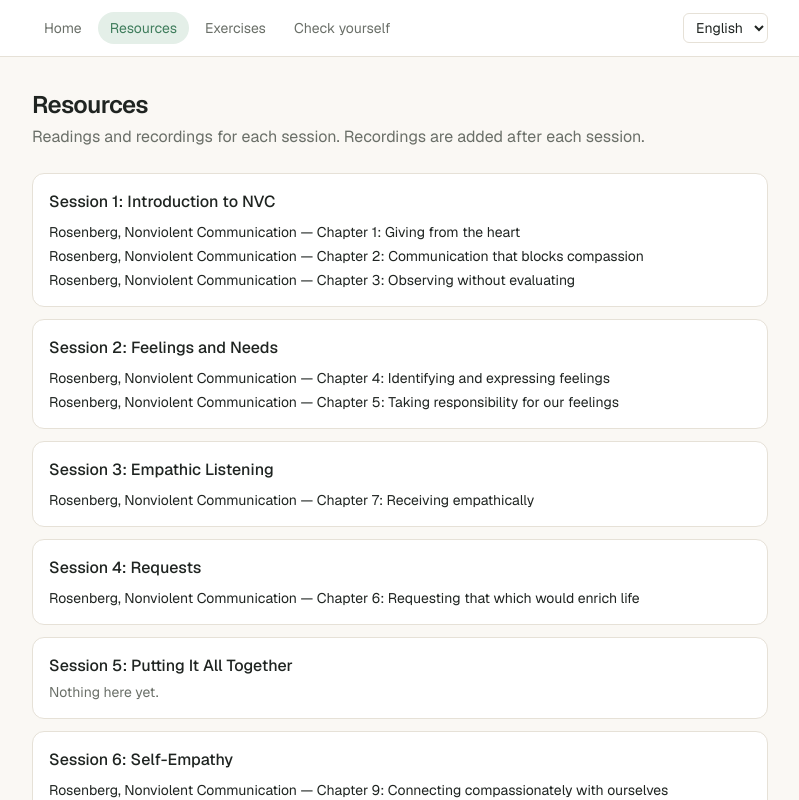
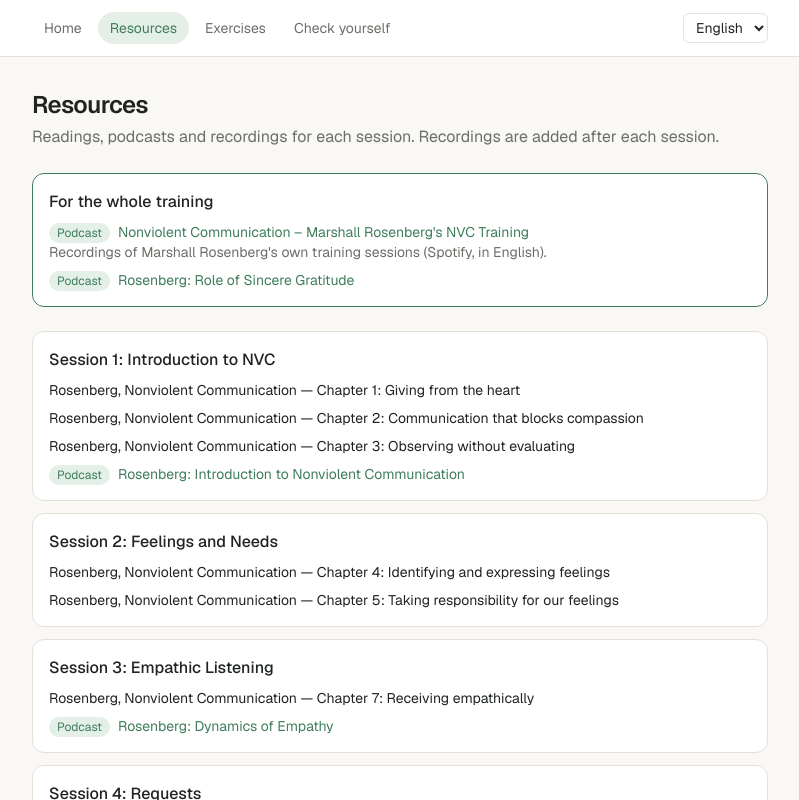
Before and after one commit to klenggnelk/nvc-ft, a Next.js app: page /resources in a window 1280 px wide. Shown: the top 800 px of the page, without its empty margins (240-1039 px from the left). Built offline with nearby package versions, Linux system fonts and the light colour scheme.

Commit message:
Add Rosenberg podcast episodes to resources and session pages

```diff
--- a/app/resources/page.tsx
+++ b/app/resources/page.tsx
@@ -3,27 +3,64 @@
 import Link from "next/link";
 import { useLanguage } from "@/app/context/LanguageContext";
 import { getCopy, localize, type Language } from "@/app/lib/language";
-import { sessions } from "@/content/sessions";
+import { generalResources, sessions, type Resource } from "@/content/sessions";
 
 const copyByLanguage: Record<
   Language,
-  { title: string; intro: string; session: string; recording: string; empty: string }
+  {
+    title: string;
+    intro: string;
+    general: string;
+    session: string;
+    recording: string;
+    empty: string;
+    podcast: string;
+  }
 > = {
   en: {
     title: "Resources",
-    intro: "Readings and recordings for each session. Recordings are added after each session.",
+    intro: "Readings, podcasts and recordings for each session. Recordings are added after each session.",
+    general: "For the whole training",
     session: "Session",
     recording: "Recording of the topics and exercise instructions",
     empty: "Nothing here yet.",
+    podcast: "Podcast",
   },
   no: {
     title: "Ressurser",
-    intro: "Lesestoff og opptak for hver samling. Opptakene legges ut etter hver samling.",
+    intro: "Lesestoff, podkaster og opptak for hver samling. Opptakene legges ut etter hver samling.",
+    general: "For hele kurset",
     session: "Samling",
     recording: "Opptak av temaene og øvelsesinstruksjonene",
     empty: "Ingenting her ennå.",
+    podcast: "Podkast",
   },
 };
+
+function ResourceItem({ resource, language }: { resource: Resource; language: Language }) {
+  const copy = getCopy(copyByLanguage, language);
+  const external = resource.url?.startsWith("http");
+
+  return (
+    <li>
+      {resource.kind === "podcast" && (
+        <span className="mr-2 rounded-full bg-accent-soft px-2 py-0.5 text-xs text-accent">{copy.podcast}</span>
+      )}
+      {resource.url ? (
+        <a
+          href={resource.url}
+          {...(external ? { target: "_blank", rel: "noopener noreferrer" } : {})}
+          className="text-accent underline-offset-2 hover:underline"
+        >
+          {localize(resource.title, language)}
+        </a>
+      ) : (
+        localize(resource.title, language)
+      )}
+      {resource.note && <p className="text-muted">{localize(resource.note, language)}</p>}
+    </li>
+  );
+}
 
 export default function ResourcesPage() {
   const { language } = useLanguage();
@@ -35,6 +72,18 @@
         <h1 className="text-2xl font-semibold tracking-tight">{copy.title}</h1>
         <p className="text-muted">{copy.intro}</p>
       </header>
+
+      {generalResources.length > 0 && (
+        <section className="rounded-xl border border-accent bg-card p-4">
+          <h2 className="font-medium">{copy.general}</h2>
+          <ul className="mt-2 space-y-2 text-sm">
+            {generalResources.map((resource) => (
+              <ResourceItem key={resource.id} resource={resource} language={language} />
+            ))}
+          </ul>
+        </section>
+      )}
+
       <ol className="space-y-3">
         {sessions.map((session) => {
           const hasContent = session.recordingUrl || session.resources.length > 0;
@@ -48,7 +97,7 @@
               {!hasContent ? (
                 <p className="mt-1 text-sm text-muted">{copy.empty}</p>
               ) : (
-                <ul className="mt-2 space-y-1 text-sm">
+                <ul className="mt-2 space-y-2 text-sm">
                   {session.recordingUrl && (
                     <li>
                       <a href={session.recordingUrl} className="text-accent underline-offset-2 hover:underline">
@@ -57,15 +106,7 @@
                     </li>
                   )}
                   {session.resources.map((resource) => (
-                    <li key={resource.id}>
-                      {resource.url ? (
-                        <a href={resource.url} className="text-accent underline-offset-2 hover:underline">
-                          {localize(resource.title, language)}
-                        </a>
-                      ) : (
-                        localize(resource.title, language)
-                      )}
-                    </li>
+                    <ResourceItem key={resource.id} resource={resource} language={language} />
                   ))}
                 </ul>
               )}
--- a/app/sessions/[number]/SessionView.tsx
+++ b/app/sessions/[number]/SessionView.tsx
@@ -16,6 +16,7 @@
     recordingLink: string;
     recordingSoon: string;
     read: string;
+    podcast: string;
     practise: string;
     practiseIntro: string;
     flow: string;
@@ -31,7 +32,8 @@
     recording: "Missed the session?",
     recordingLink: "Watch the recording of the topics and exercise instructions",
     recordingSoon: "The recording of the topics and exercise instructions will appear here after the session.",
-    read: "Suggested reading",
+    read: "Read and listen",
+    podcast: "Podcast",
     practise: "Practise this week",
     practiseIntro: "Small practices for the days between sessions. There are no wrong answers — only practice.",
     flow: "How each session runs",
@@ -46,7 +48,8 @@
     recording: "Gikk du glipp av samlingen?",
     recordingLink: "Se opptaket av temaene og øvelsesinstruksjonene",
     recordingSoon: "Opptaket av temaene og øvelsesinstruksjonene kommer her etter samlingen.",
-    read: "Forslag til lesing",
+    read: "Les og lytt",
+    podcast: "Podkast",
     practise: "Øv denne uken",
     practiseIntro: "Små øvelser for dagene mellom samlingene. Her finnes ingen feil svar — bare øving.",
     flow: "Slik foregår hver samling",
@@ -110,8 +113,13 @@
           <ul className="space-y-1">
             {session.resources.map((resource) => (
               <li key={resource.id}>
+                {resource.kind === "podcast" && <span className="mr-2 rounded-full bg-accent-soft px-2 py-0.5 text-xs text-accent">{copy.podcast}</span>}
                 {resource.url ? (
-                  <a href={resource.url} className="text-accent underline-offset-2 hover:underline">
+                  <a
+                    href={resource.url}
+                    {...(resource.url.startsWith("http") ? { target: "_blank", rel: "noopener noreferrer" } : {})}
+                    className="text-accent underline-offset-2 hover:underline"
+                  >
                     {localize(resource.title, language)}
                   </a>
                 ) : (
--- a/content/sessions.ts
+++ b/content/sessions.ts
@@ -50,7 +50,7 @@
 // Types
 // ---------------------------------------------------------------------------
 
-export type ResourceKind = "reading" | "video" | "handout" | "link";
+export type ResourceKind = "reading" | "video" | "podcast" | "handout" | "link";
 
 export type Resource = {
   id: string;
@@ -87,6 +87,29 @@
   title: en(`Rosenberg, Nonviolent Communication — Chapter ${chapter}: ${title}`),
 });
 
+// Podcast: recordings of Marshall Rosenberg's own NVC training sessions (Spotify, English audio).
+const rosenbergEpisode = (id: string, episodeTitle: string, spotifyEpisodeId: string): Resource => ({
+  id,
+  kind: "podcast",
+  title: { en: `Rosenberg: ${episodeTitle}`, no: `Rosenberg: ${episodeTitle} (engelsk)` },
+  url: `https://open.spotify.com/episode/${spotifyEpisodeId}`,
+});
+
+/** Resources for the whole training, shown above the sessions on the Resources page. */
+export const generalResources: Resource[] = [
+  {
+    id: "podcast-rosenberg-nvc-training",
+    kind: "podcast",
+    title: en("Nonviolent Communication – Marshall Rosenberg's NVC Training"),
+    url: "https://open.spotify.com/show/3jPpnalv97b9ky9BB5DCAA",
+    note: {
+      en: "Recordings of Marshall Rosenberg's own training sessions (Spotify, in English).",
+      no: "Opptak fra Marshall Rosenbergs egne treningssamlinger (Spotify, på engelsk).",
+    },
+  },
+  rosenbergEpisode("podcast-sincere-gratitude", "Role of Sincere Gratitude", "4I8n4y843eZrjaVVUnDlxa"),
+];
+
 // ---------------------------------------------------------------------------
 // The ten sessions
 // ---------------------------------------------------------------------------
@@ -108,6 +131,7 @@
       book("s1-ch1", 1, "Giving from the heart"),
       book("s1-ch2", 2, "Communication that blocks compassion"),
       book("s1-ch3", 3, "Observing without evaluating"),
+      rosenbergEpisode("s1-podcast-intro", "Introduction to Nonviolent Communication", "0Dfd1vDw9eYPOFPcB4tAfY"),
     ],
     exercises: [
       {
@@ -167,7 +191,10 @@
       "What happens when someone feels truly heard? In this session we practise listening for the feelings and needs behind complaints, stories and experiences, including the needs that are met and the needs that aren't. You'll discover how much can shift when people feel understood rather than judged or fixed.",
     ),
     topics: [en("Building your empathy muscle"), en("Staying curious")],
-    resources: [book("s3-ch7", 7, "Receiving empathically")],
+    resources: [
+      book("s3-ch7", 7, "Receiving empathically"),
+      rosenbergEpisode("s3-podcast-dynamics-of-empathy", "Dynamics of Empathy", "5v9tSglQutTmSDv0vwk2d2"),
+    ],
     exercises: [
       {
         id: "s3-silent-empathy",
@@ -226,7 +253,7 @@
       en("Using OFNR for honest expression and empathic listening"),
       en("Practising with real-life situations"),
     ],
-    resources: [],
+    resources: [rosenbergEpisode("s5-podcast-4-part-model", "The 4 Part NVC Model", "2PXhRKCE0ls0c4zZS0FlKp")],
     exercises: [
       {
         id: "s5-prepare-situation",
@@ -256,7 +283,10 @@
       en("Mourning vs. self-blame"),
       en("Chair work: dialogue between inner parts"),
     ],
-    resources: [book("s6-ch9", 9, "Connecting compassionately with ourselves")],
+    resources: [
+      book("s6-ch9", 9, "Connecting compassionately with ourselves"),
+      rosenbergEpisode("s6-podcast-communicate-with-ourselves", "How We Communicate with Ourselves", "31VbjKJgmuPR68X0eAUtrt"),
+    ],
     exercises: [
       {
         id: "s6-translate-jackal",
@@ -285,7 +315,10 @@
       en("Empathy vs. deflective responses (sympathy, advice, fixing, educating, interrogating, one-upping)"),
       en("Recognising your own listening habits"),
     ],
-    resources: [book("s7-ch8", 8, "The power of empathy")],
+    resources: [
+      book("s7-ch8", 8, "The power of empathy"),
+      rosenbergEpisode("s7-podcast-power-of-empathy", "The Power of Empathy", "54vjDfY6WGHUoDCZChduI8"),
+    ],
     exercises: [
       {
         id: "s7-notice-habit",
```
